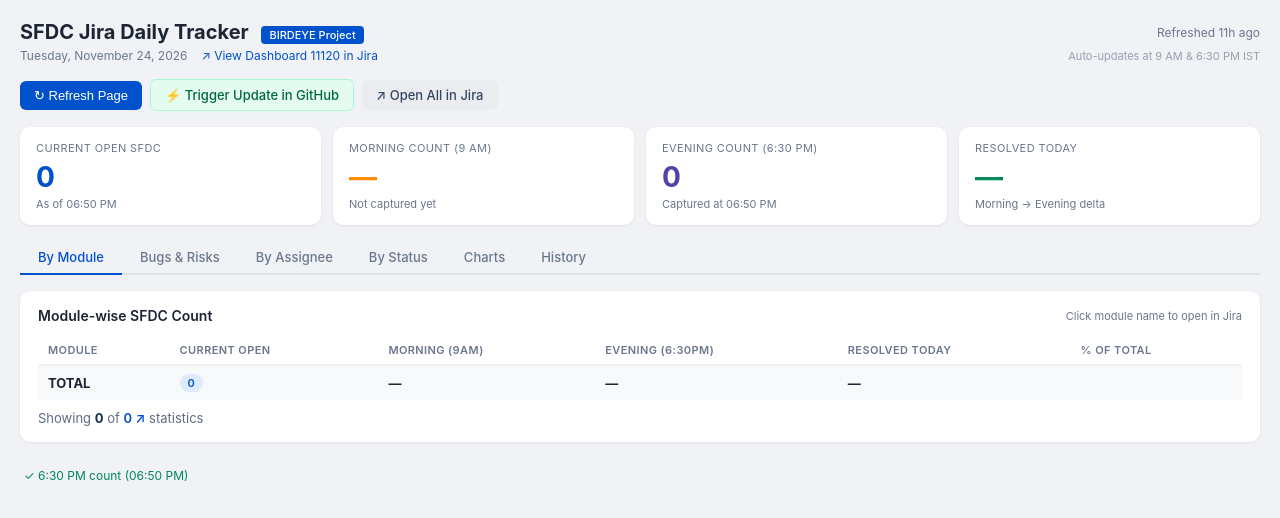
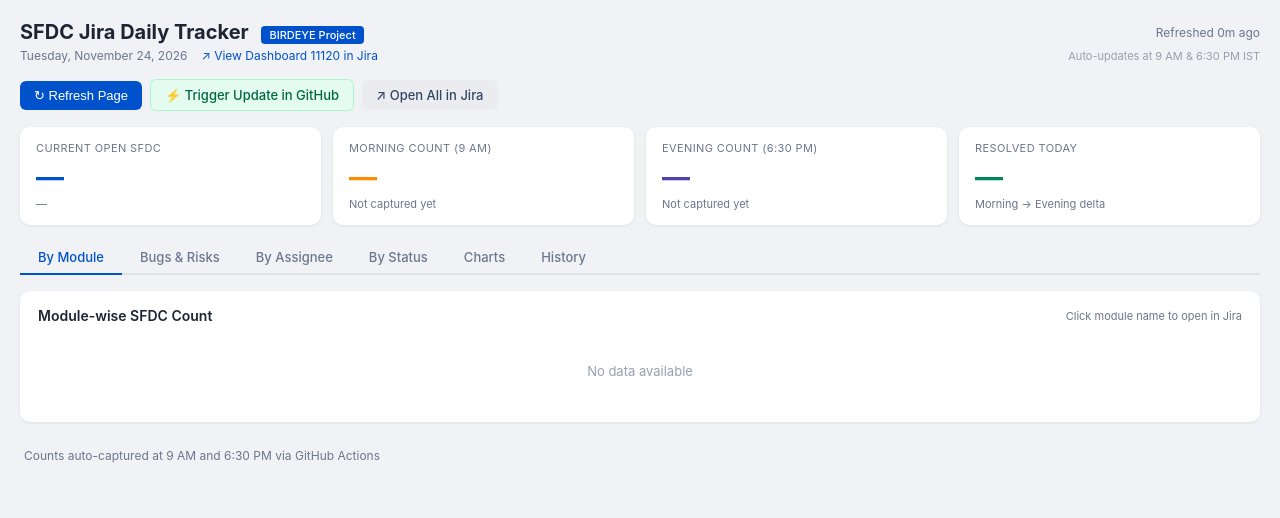
Before and after one commit to mukuljain27/sfdc-tracker, a plain HTML site: page index.html in a window 1280 px wide. Drawn offline with nearby package versions, Linux system fonts and the light colour scheme.

Commit message:
chore: update SFDC counts 2026-11-24 06:05 IST

```diff
--- a/index.html
+++ b/index.html
@@ -239,18 +239,11 @@
 // ── DATA — injected by GitHub Action ─────────────────────────
 // ACTION_DATA_START
 const TRACKER_DATA = {
-  "date": "2026-11-23",
-  "lastUpdated": "2026-11-23T18:50:45.866768+05:30",
+  "date": "2026-11-24",
+  "lastUpdated": "2026-11-24T06:05:48.935211+05:30",
   "morning": null,
-  "evening": {
-    "time": "06:50 PM",
-    "total": 0,
-    "modules": {}
-  },
+  "evening": null,
   "history": [
-    {
-      "date": "2026-10-16"
-    },
     {
       "date": "2026-10-19"
     },
@@ -342,8 +335,16 @@ const TRACKER_DATA = {
         "total": 0,
         "modules": {}
       }
+    },
+    {
+      "date": "2026-11-24"
     }
-  ]
+  ],
+  "current": {
+    "time": "06:05 AM",
+    "total": 0,
+    "modules": {}
+  }
 };
 // ACTION_DATA_END
 
```
